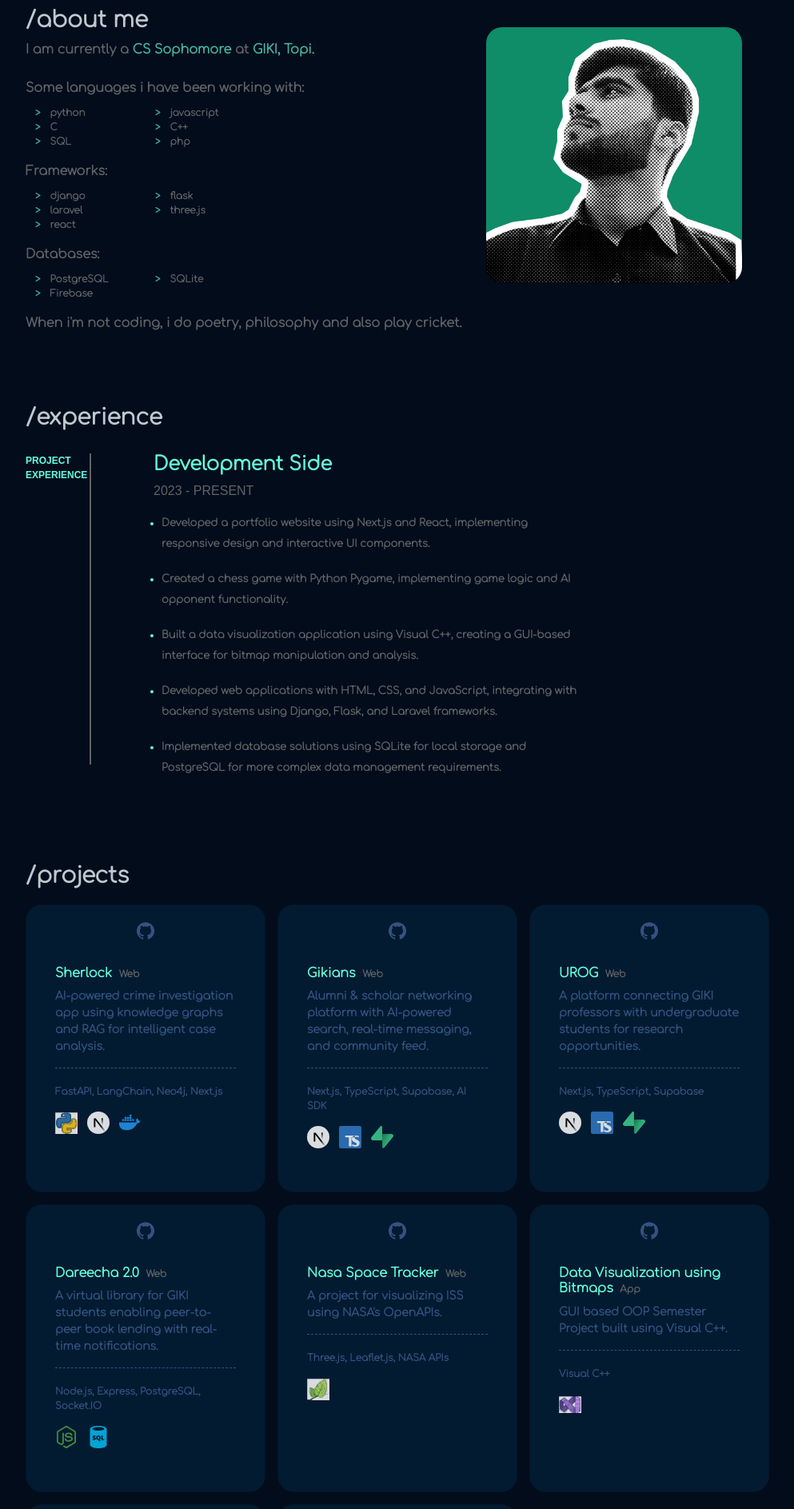
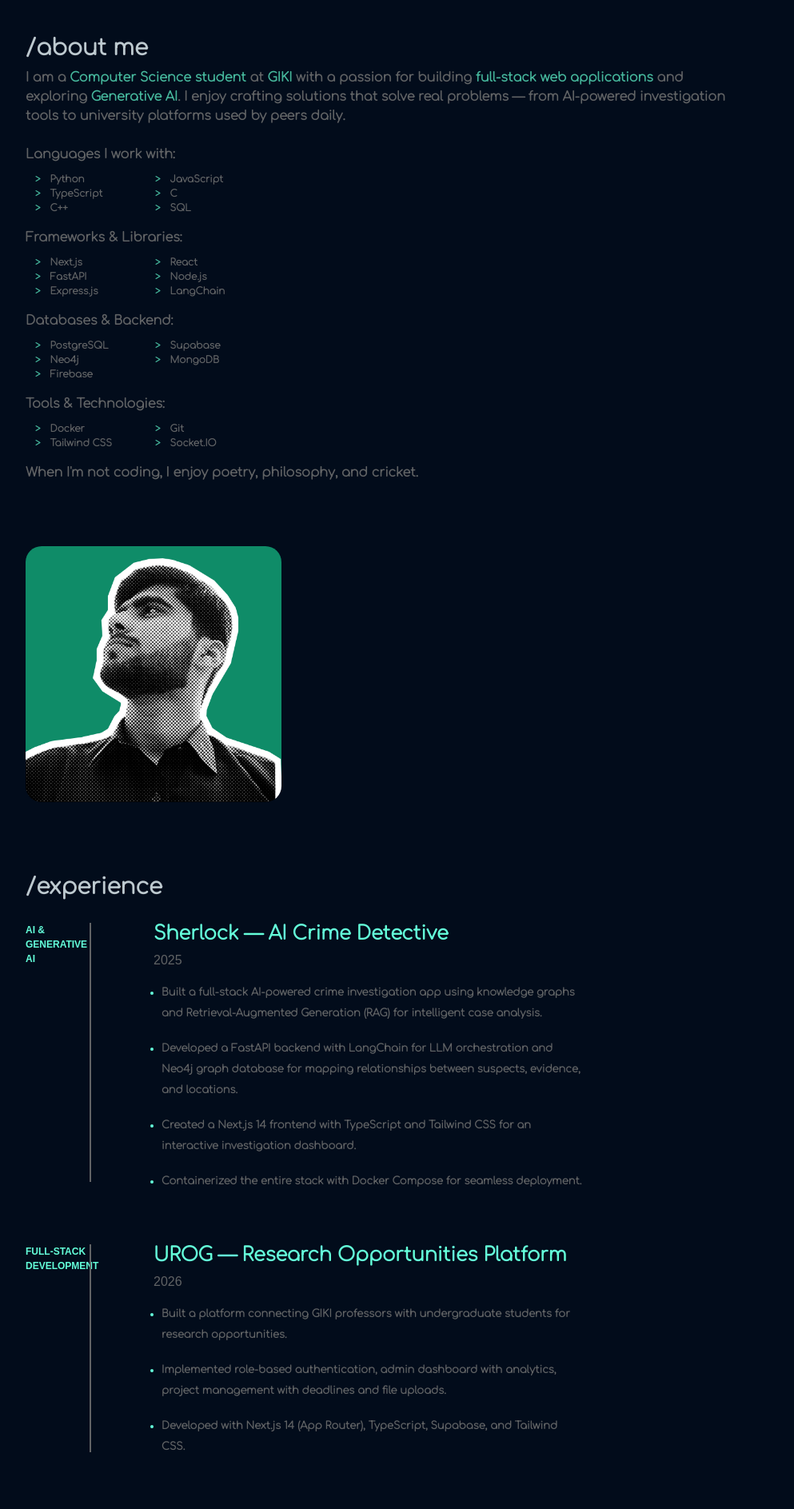
Before and after one commit to Mohammad-Ali-Soomro/Portfolio-website, a Next.js app: page / in a window 1280 px wide. Shown: the part 400-2287 px from the top of the page at 80% size, without its empty margins (160-1153 px from the left). Built offline with nearby package versions, Linux system fonts and the light colour scheme.

Commit message:
Refactor About and Experience components for improved clarity and structure; updated skills and experiences sections.

```diff
--- a/components/About.js
+++ b/components/About.js
@@ -1,66 +1,102 @@
-import { Fade } from "react-bootstrap";
 import styles from "../styles/About.module.css";
 import FadeIn from "./FadeIn";
 const About = () => {
-  const languages = ["python", "javascript", "C", "C++", "SQL", "php"];
-  const frameworks = ["django", "flask", "laravel", "three.js", "react"];
-  const databases = ["PostgreSQL", "SQLite", "Firebase"];
+  const languages = [
+    "Python",
+    "JavaScript",
+    "TypeScript",
+    "C",
+    "C++",
+    "SQL",
+  ];
+  const frameworks = [
+    "Next.js",
+    "React",
+    "FastAPI",
+    "Node.js",
+    "Express.js",
+    "LangChain",
+  ];
+  const databases = [
+    "PostgreSQL",
+    "Supabase",
+    "Neo4j",
+    "MongoDB",
+    "Firebase",
+  ];
+  const tools = ["Docker", "Git", "Tailwind CSS", "Socket.IO"];
   return (
     <div id="about" className={styles.main_container}>
       <FadeIn>
         <div className="padding">
           <h3 className="heading">/about me</h3>
           <p className="text">
-            I am currently a
-            <span className={styles.highlight}> CS Sophomore</span> at
+            I am a
             <span className={styles.highlight}>
               {" "}
-              GIKI, Topi.
-            </span>
+              Computer Science student
+            </span>{" "}
+            at
+            <span className={styles.highlight}> GIKI</span> with a
+            passion for building
+            <span className={styles.highlight}> full-stack web applications</span> and
+            exploring
+            <span className={styles.highlight}> Generative AI</span>. I enjoy
+            crafting solutions that solve real problems — from AI-powered
+            investigation tools to university platforms used by peers daily.
           </p>
           <br />
-          <p className="text">Some languages i have been working with:</p>
+          <p className="text">Languages I work with:</p>
 
           <div className={styles.language_container}>
             <ul className="ul">
               {languages.map((language, i) => {
                 return (
-                  <FadeIn delay={`${i + 1}00ms`}>
+                  <FadeIn delay={`${i + 1}00ms`} key={language}>
                     <li>{language}</li>
                   </FadeIn>
                 );
               })}
             </ul>
           </div>
-          <p className="text">Frameworks:</p>
+          <p className="text">Frameworks & Libraries:</p>
           <div className={styles.language_container}>
             <ul className="ul">
               {frameworks.map((framework, i) => {
-                console.log(i);
                 return (
-                  <FadeIn delay={`${i + 2}50ms`}>
+                  <FadeIn delay={`${i + 2}50ms`} key={framework}>
                     <li>{framework}</li>
                   </FadeIn>
                 );
               })}
             </ul>
           </div>
-          <p className="text">Databases:</p>
+          <p className="text">Databases & Backend:</p>
           <div className={styles.language_container}>
             <ul className="ul">
               {databases.map((database, i) => {
-                console.log(i);
                 return (
-                  <FadeIn delay={`${i + 2}50ms`}>
+                  <FadeIn delay={`${i + 2}50ms`} key={database}>
                     <li>{database}</li>
                   </FadeIn>
                 );
               })}
             </ul>
           </div>
+          <p className="text">Tools & Technologies:</p>
+          <div className={styles.language_container}>
+            <ul className="ul">
+              {tools.map((tool, i) => {
+                return (
+                  <FadeIn delay={`${i + 2}50ms`} key={tool}>
+                    <li>{tool}</li>
+                  </FadeIn>
+                );
+              })}
+            </ul>
+          </div>
           <p className="text">
-            When i'm not coding, i do poetry, philosophy and also play cricket.
-
+            When I'm not coding, I enjoy poetry, philosophy, and cricket.
           </p>
         </div>
       </FadeIn>
--- a/components/Experience.js
+++ b/components/Experience.js
@@ -1,43 +1,71 @@
 import styles from "../styles/Experience.module.css";
 import FadeIn from "./FadeIn";
 const Experience = () => {
+  const experiences = [
+    {
+      category: "AI & GENERATIVE AI",
+      position: "Sherlock — AI Crime Detective",
+      timeline: "2025",
+      bullets: [
+        "Built a full-stack AI-powered crime investigation app using knowledge graphs and Retrieval-Augmented Generation (RAG) for intelligent case analysis.",
+        "Developed a FastAPI backend with LangChain for LLM orchestration and Neo4j graph database for mapping relationships between suspects, evidence, and locations.",
+        "Created a Next.js 14 frontend with TypeScript and Tailwind CSS for an interactive investigation dashboard.",
+        "Containerized the entire stack with Docker Compose for seamless deployment.",
+      ],
+    },
+    {
+      category: "FULL-STACK DEVELOPMENT",
+      position: "UROG — Research Opportunities Platform",
+      timeline: "2026",
+      bullets: [
+        "Built a platform connecting GIKI professors with undergraduate students for research opportunities.",
+        "Implemented role-based authentication, admin dashboard with analytics, project management with deadlines and file uploads.",
+        "Developed with Next.js 14 (App Router), TypeScript, Supabase, and Tailwind CSS.",
+      ],
+    },
+    {
+      category: "FULL-STACK DEVELOPMENT",
+      position: "Gikians — Alumni & Scholar Network",
+      timeline: "2025",
+      bullets: [
+        "Developed a social networking platform for GIKI alumni and scholars using Next.js 14, TypeScript, and Supabase.",
+        "Implemented AI-powered alumni search, real-time messaging with media support, and a community feed with role-based access.",
+        "Designed a Neobrutalism-inspired UI with Tailwind CSS and built a comprehensive database schema for users, posts, comments, and messages.",
+      ],
+    },
+    {
+      category: "BACKEND DEVELOPMENT",
+      position: "Dareecha 2.0 — Virtual Library",
+      timeline: "2025",
+      bullets: [
+        "Built a peer-to-peer book lending platform for GIKI students with JWT authentication and Microsoft OAuth for university accounts.",
+        "Engineered a Node.js/Express.js backend with PostgreSQL and MongoDB, featuring real-time notifications via Socket.IO.",
+        "Developed advanced search, borrowing request system with customizable periods, and user dashboards with library analytics.",
+      ],
+    },
+  ];
+
   return (
     <div id="experience" className="padding">
       <FadeIn>
         <h3 className="heading">/experience</h3>
-        <div className={styles.company}>
+        {experiences.map((exp, index) => (
+          <div className={styles.company} key={index}>
             <div className={styles.grid}>
-            <p className={styles.company_name}>PROJECT EXPERIENCE</p>
+              <p className={styles.company_name}>{exp.category}</p>
               <div className={styles.bar} />
             </div>
             <div className={styles.description}>
-            <h4 className={styles.position}>Development Side</h4>
-            <h6 className={styles.timeline}>2023 - PRESENT</h6>
-
+              <h4 className={styles.position}>{exp.position}</h4>
+              <h6 className={styles.timeline}>{exp.timeline}</h6>
               <ul className={styles.bullets}>
-              <li>
-                Developed a portfolio website using Next.js and React, implementing
-                responsive design and interactive UI components.
-              </li>
-              <li>
-                Created a chess game with Python Pygame, implementing game logic and
-                AI opponent functionality.
-              </li>
-              <li>
-                Built a data visualization application using Visual C++, creating a
-                GUI-based interface for bitmap manipulation and analysis.
-              </li>
-              <li>
-                Developed web applications with HTML, CSS, and JavaScript, integrating
-                with backend systems using Django, Flask, and Laravel frameworks.
-              </li>
-              <li>
-                Implemented database solutions using SQLite for local storage and
-                PostgreSQL for more complex data management requirements.
-              </li>
+                {exp.bullets.map((bullet, i) => (
+                  <li key={i}>{bullet}</li>
+                ))}
               </ul>
             </div>
           </div>
+        ))}
       </FadeIn>
     </div>
   );
--- a/styles/Experience.module.css
+++ b/styles/Experience.module.css
@@ -1,6 +1,10 @@
 .company {
   display: flex;
   padding-top: 20px;
+  margin-bottom: 30px;
+}
+.company:last-child {
+  margin-bottom: 0;
 }
 .grid {
   display: grid;
```
Lines whose indentation alone changed are shown as unchanged.
